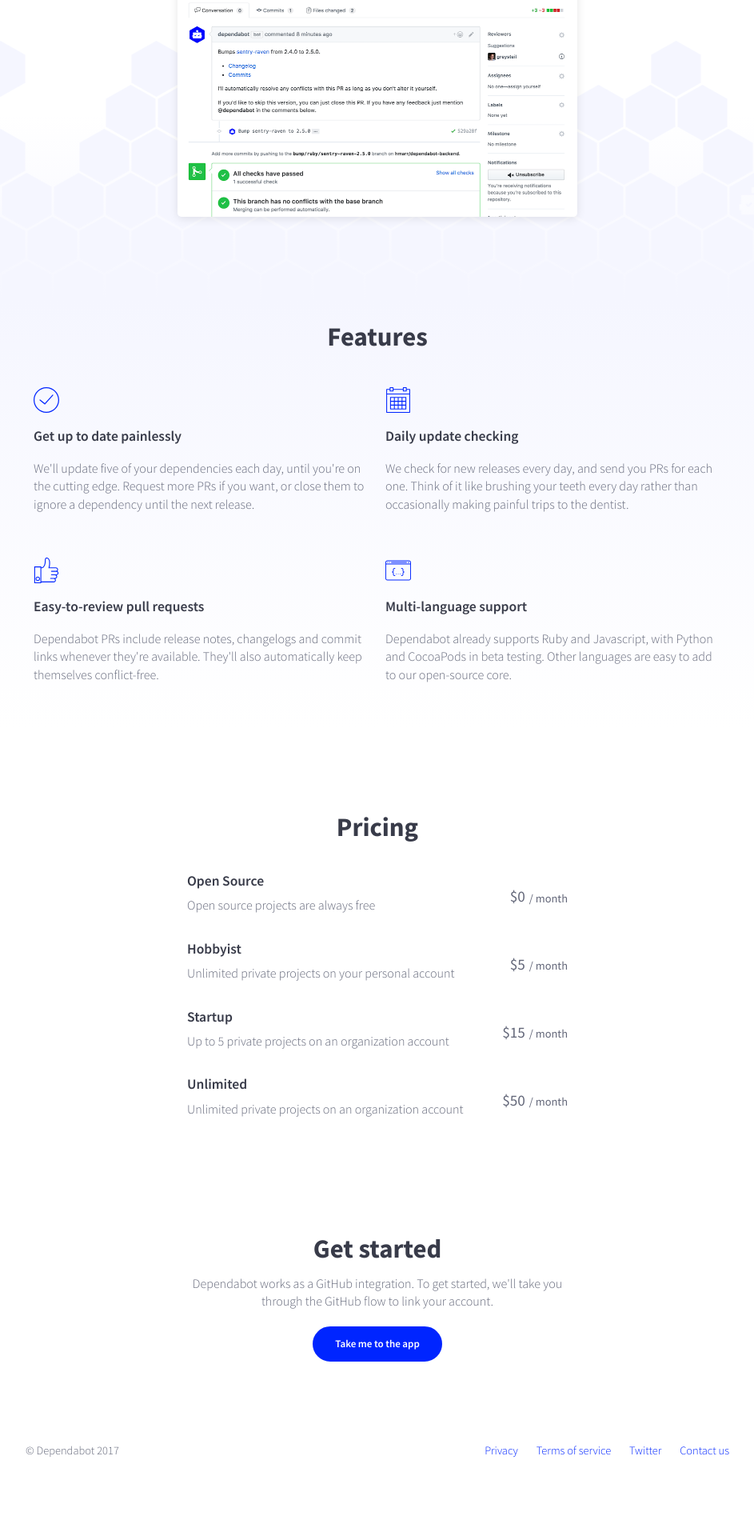
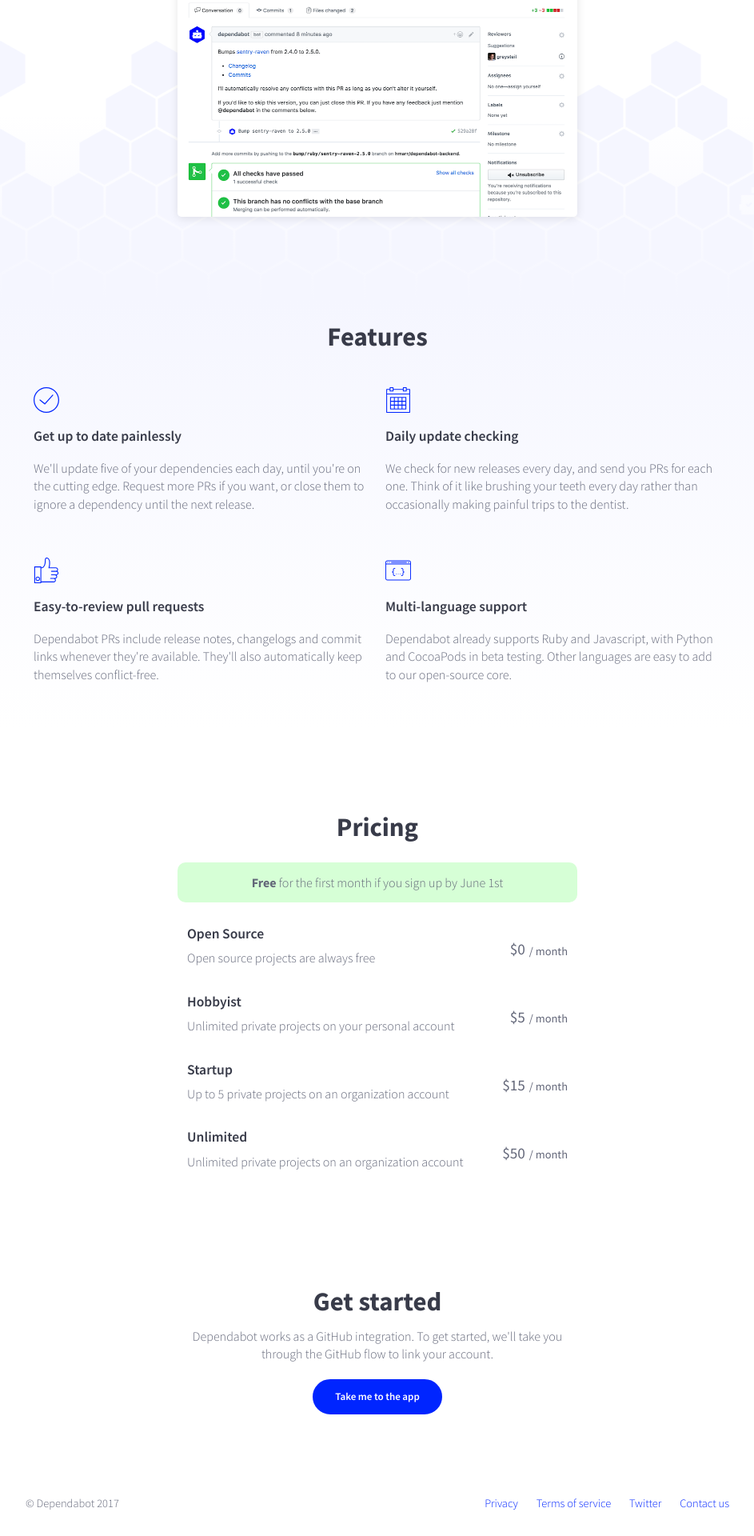
Before and after one commit to desenvolvedorIcotrade/App.bot, a Jekyll site: the page index.html, which Jekyll copies as it is, in a window 1280 px wide. Shown: the part 1252-3172 px from the top of the page at 80% size, without its empty margins (168-1111 px from the left). Built offline with Jekyll 4.4.1, drawn with Linux system fonts in a browser that asks for light colours; nearby versions of some CDN libraries; before the commit the page ends 3106 px from its top, so only the background shows below that.

Commit message:
Add free trial to pricing page

```diff
--- a/css/main.css
+++ b/css/main.css
@@ -446,6 +446,9 @@
     html {
       font-size: 16px; } }
 
+b {
+  font-weight: 700; }
+
 a {
   color: #0025ff;
   text-decoration: none; }
@@ -711,6 +714,18 @@
     .feature-icon {
       padding-left: 0; } }
 
+.pricing-alert {
+  min-width: 50%;
+  height: 50px;
+  line-height: 50px;
+  margin: 1rem auto;
+  background-color: #d6ffd6;
+  border-radius: 10px;
+  text-align: center; }
+  @media only screen and (min-width: 768px) {
+    .pricing-alert {
+      width: 500px; } }
+
 .pricing-boxes {
   display: flex;
   flex-direction: column;
--- a/css/typography.css
+++ b/css/typography.css
@@ -7,6 +7,9 @@
   @media only screen and (min-width: 768px) {
     html {
       font-size: 16px; } }
+
+b {
+  font-weight: 700; }
 
 a {
   color: #0025ff;
--- a/index.html
+++ b/index.html
@@ -161,6 +161,7 @@
     <div class="section pricing">
       <a name="pricing"></a>
       <h2>Pricing</h2>
+      <div class="pricing-alert"><b>Free</b> for the first month if you sign up by June 1st</div>
       <div class="pricing-boxes">
         <div class="pricing-box">
           <div class="plan-details">
--- a/scss/typography.scss
+++ b/scss/typography.scss
@@ -9,6 +9,10 @@
   font-weight: 500;
   line-height: 1.4rem;
   color: $text-muted;
+}
+
+b {
+  font-weight: 700;
 }
 
 a {
```
Also changed, not shown: scss/main.scss (+20 -0 lines).
